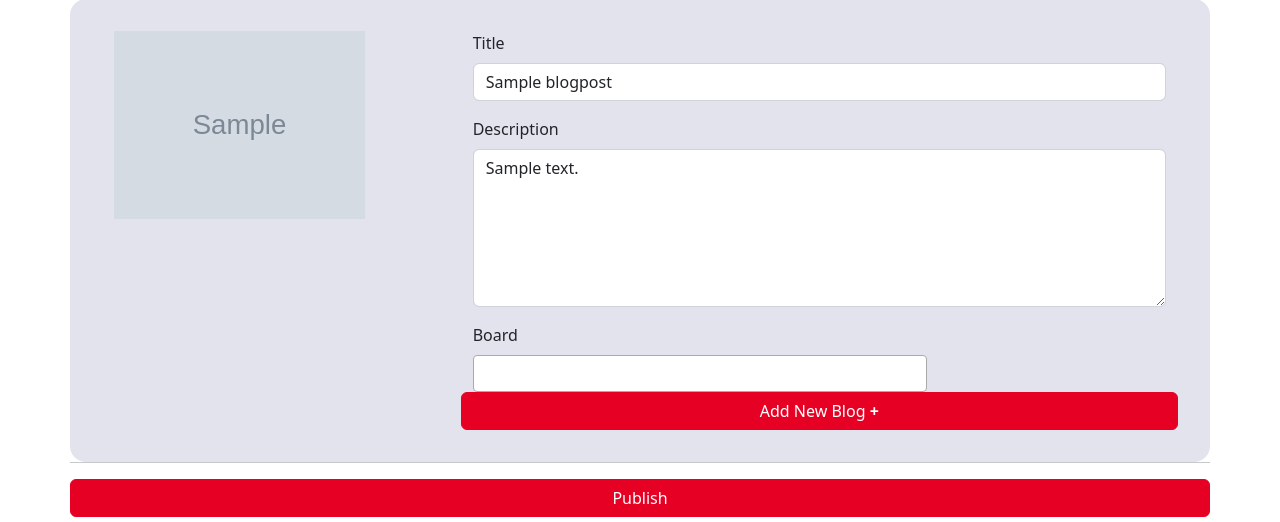
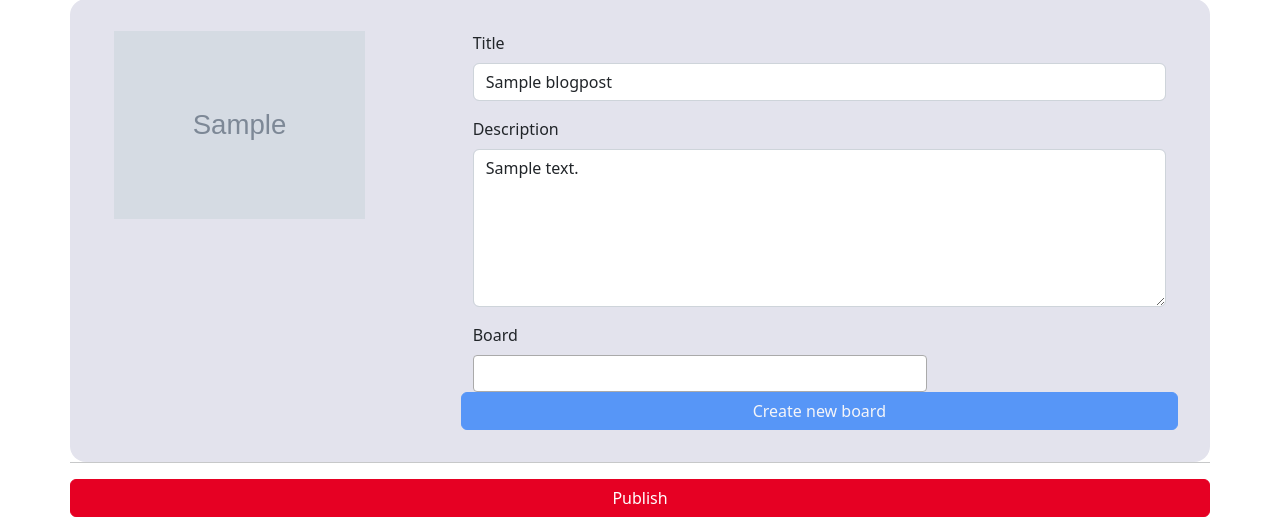
Before and after one commit to shariq1989/push-my-post, a Django app: template templates/social_publish/pin_publish.html in a window 1280 px wide. Shown: the part 278-800 px from the top of the page. Run offline with Django 4.2, Linux system fonts and the light colour scheme; tables that the repository leaves empty hold one stand-in row (values such as "Sample post"); the template is opened without the code that fills it: values that come from a table or form of the project are taken from there, most other values are stand-ins (such as "Sample title", 1, 10 or a date in 2020); grey boxes marked "Sample" are stand-in pictures; parts of the project's set-up code (start-up, migrations or seed data) failed here and were passed over; some libraries are stand-ins or nearby versions.

Commit message:
create board

```diff
--- a/templates/social_publish/pin_publish.html
+++ b/templates/social_publish/pin_publish.html
@@ -68,10 +68,7 @@
 
                                 {% endfor %}
                             </select></div>
-                        <button type="button" class="btn btn-primary" data-bs-toggle="modal"
-                                data-bs-target="#addBlogModal">
-                            Add New Blog <strong>+</strong>
-                        </button>
+                        <a href="{% url 'create_board' %}" class="btn-primary btn disabled">Create new board</a>
                         <!-- Modal -->
                         <div class="modal fade" id="createBoardModal" tabindex="-1"
                              aria-labelledby="createBoardModalLabel"
```
